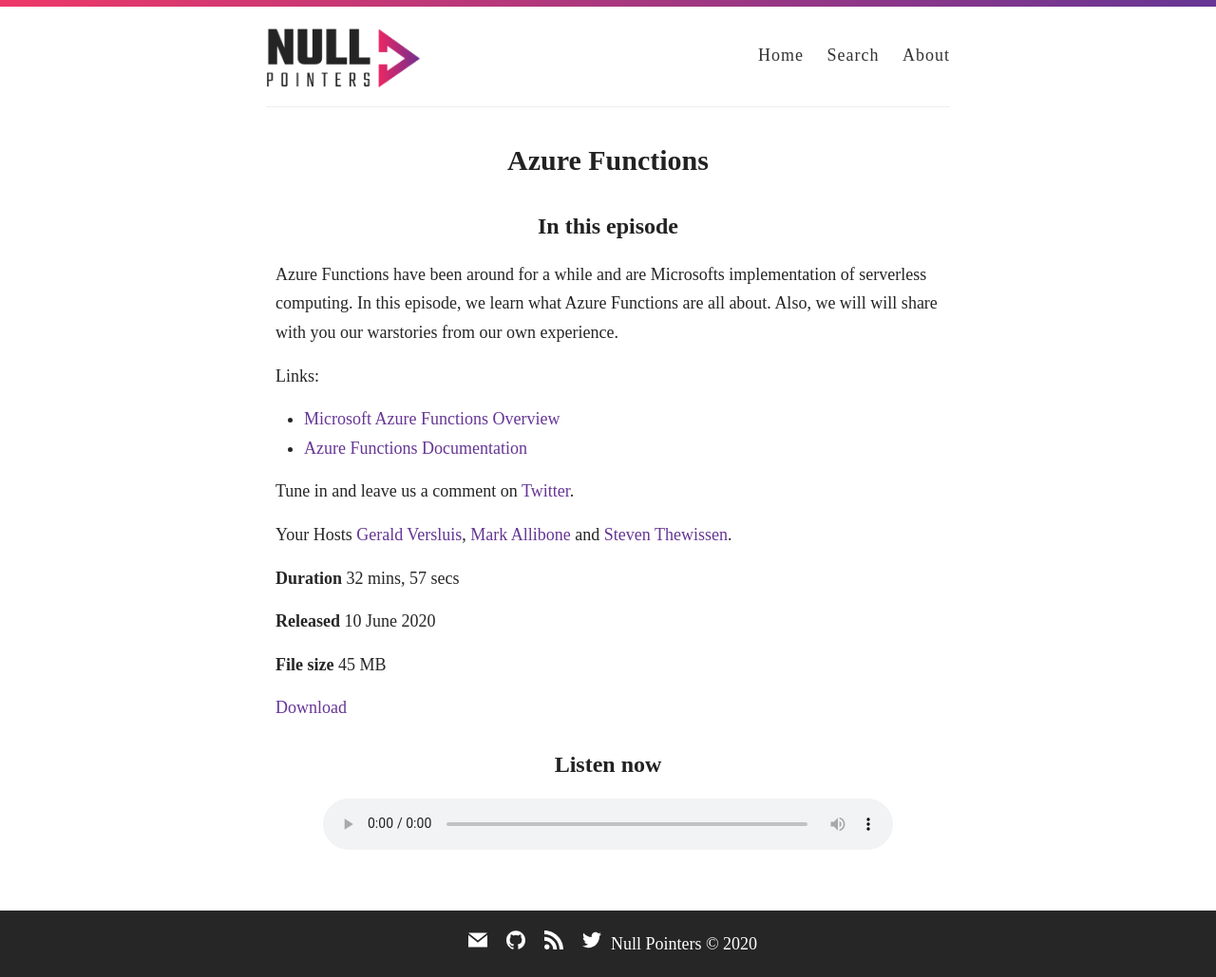
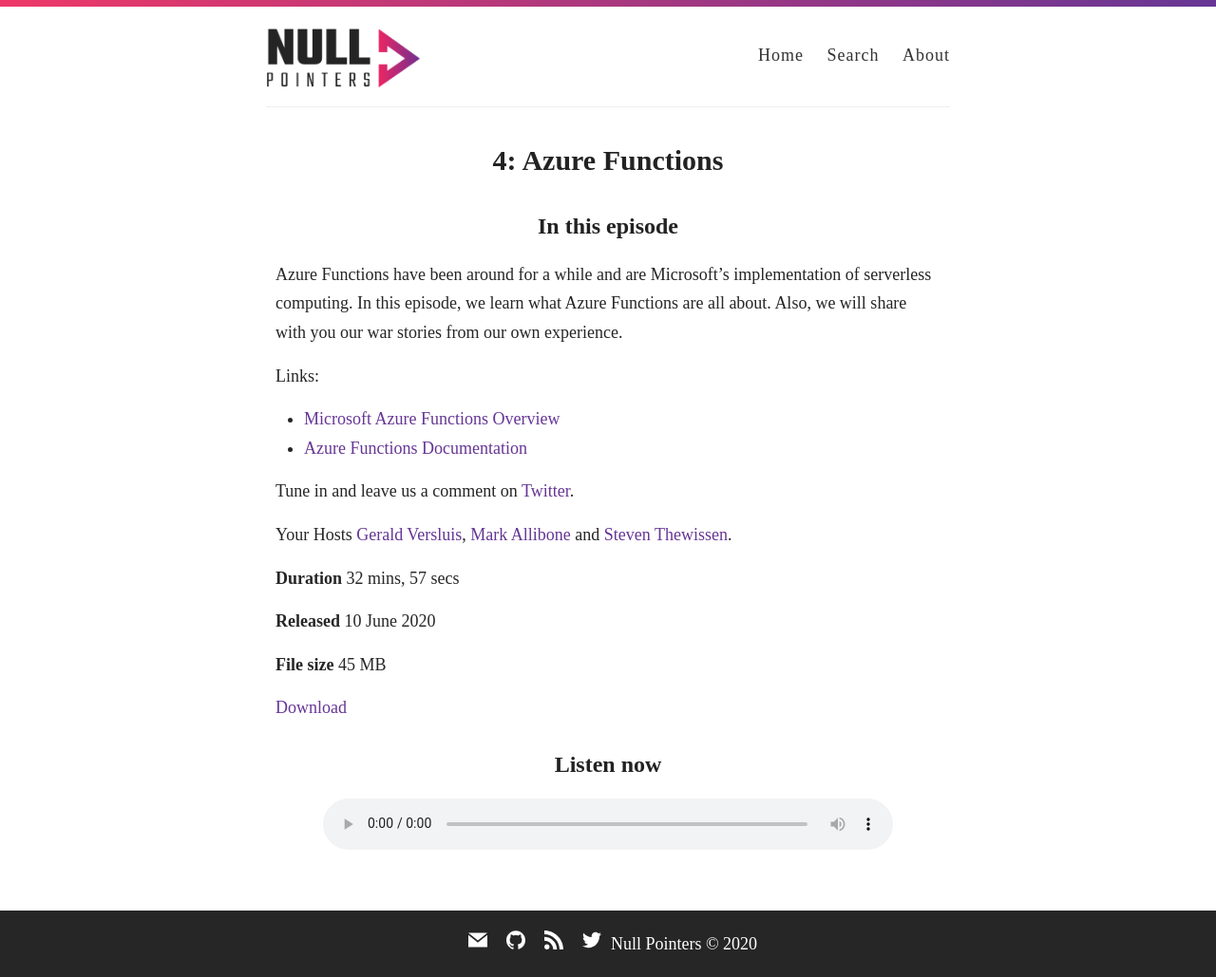
Before and after one commit to nullpointersio/website, a Jekyll site: the page built from _posts/2020-06-03-AzureFunctions.markdown, in a window 1280 px wide. Shown: the whole page at 95% size. Built offline with Jekyll 4.4.1, drawn with Linux system fonts in a browser that asks for light colours; some web fonts are replaced.

Commit message:
Pod renames of titles

```diff
--- a/_posts/2020-05-07-corona.markdown
+++ b/_posts/2020-05-07-corona.markdown
@@ -2,7 +2,8 @@
 layout:         episode
 date: 			2020-05-07 00:00:00
 
-title: 			"Staying Home"
+title: 			"1: Staying Home"
+url:            "corona"
 subtitle: 		"Working from home during the Corona Pandemic."
 summary: 		"In the very first episode we will talk about how it is to work from home during these special times."
 
--- a/_posts/2020-05-20-dotnet50.markdown
+++ b/_posts/2020-05-20-dotnet50.markdown
@@ -2,7 +2,8 @@
 layout:         episode
 date: 			2020-05-20 00:00:00
 
-title: 			".NET 5"
+title: 			"2: .NET 5"
+url:            "dotnet50"
 subtitle: 		"What to expect from the next version of .NET without the core."
 summary: 		"In this episode we will talk about .NET 5, which will be released later this year. How did we get here, what will it mean and also some war stories from the past."
 
--- a/_posts/2020-05-27-build2020.markdown
+++ b/_posts/2020-05-27-build2020.markdown
@@ -2,7 +2,8 @@
 layout:         episode
 date: 			2020-05-27 00:00:00
 
-title: 			"Recapping Microsoft Build 2020"
+title: 			"3: Recapping Microsoft Build 2020"
+url:            "build2020"
 subtitle: 		"Find out what's new, what we liked and what we didn't like."
 summary: 		"In this episode we will talk about all the stuff that was announced at Microsoft Build 2020. Features like Windows Terminal, Microsoft Learn, Codespaces and Azure Static Web Apps and even more awesome stuff all make an appearance in this episode."
 
--- a/_posts/2020-06-03-AzureFunctions.markdown
+++ b/_posts/2020-06-03-AzureFunctions.markdown
@@ -2,11 +2,12 @@
 layout:         episode
 date: 			2020-06-10 00:00:00
 
-title: 			"Azure Functions"
+title: 			"4: Azure Functions"
+url:            "azurefunctions"
 subtitle: 		"What is serverless computing and what are Azure Functions?"
-summary: 		"Azure Functions have been around for a while and are Microsofts implementation of serverless computing. In this episode, we learn what Azure Functions are all about. Also, we will will share with you our warstories from our own experience."
+summary: 		"Azure Functions have been around for a while and are Microsoft's implementation of serverless computing. In this episode, we learn what Azure Functions are all about. Also, we will share with you our war stories from our own experience."
 
-description: 	"Azure Functions have been around for a while and are Microsofts implementation of serverless computing. In this episode, we learn what Azure Functions are all about. Also, we will will share with you our warstories from our own experience."
+description: 	"Azure Functions have been around for a while and are Microsoft's implementation of serverless computing. In this episode, we learn what Azure Functions are all about. Also, we will share with you our war stories from our own experience."
 
 type:			full # "trailer" or "full"
 duration: 		"32:57" # audio length in min
```
